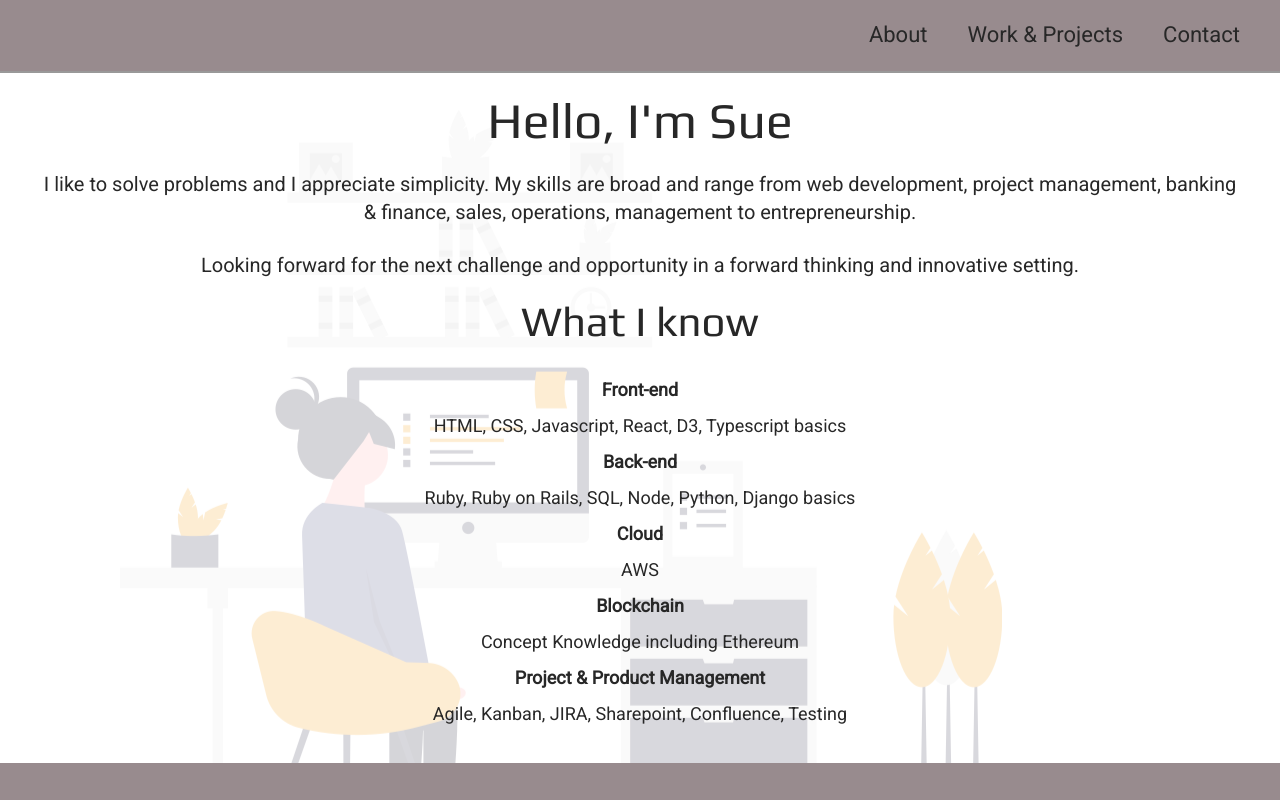
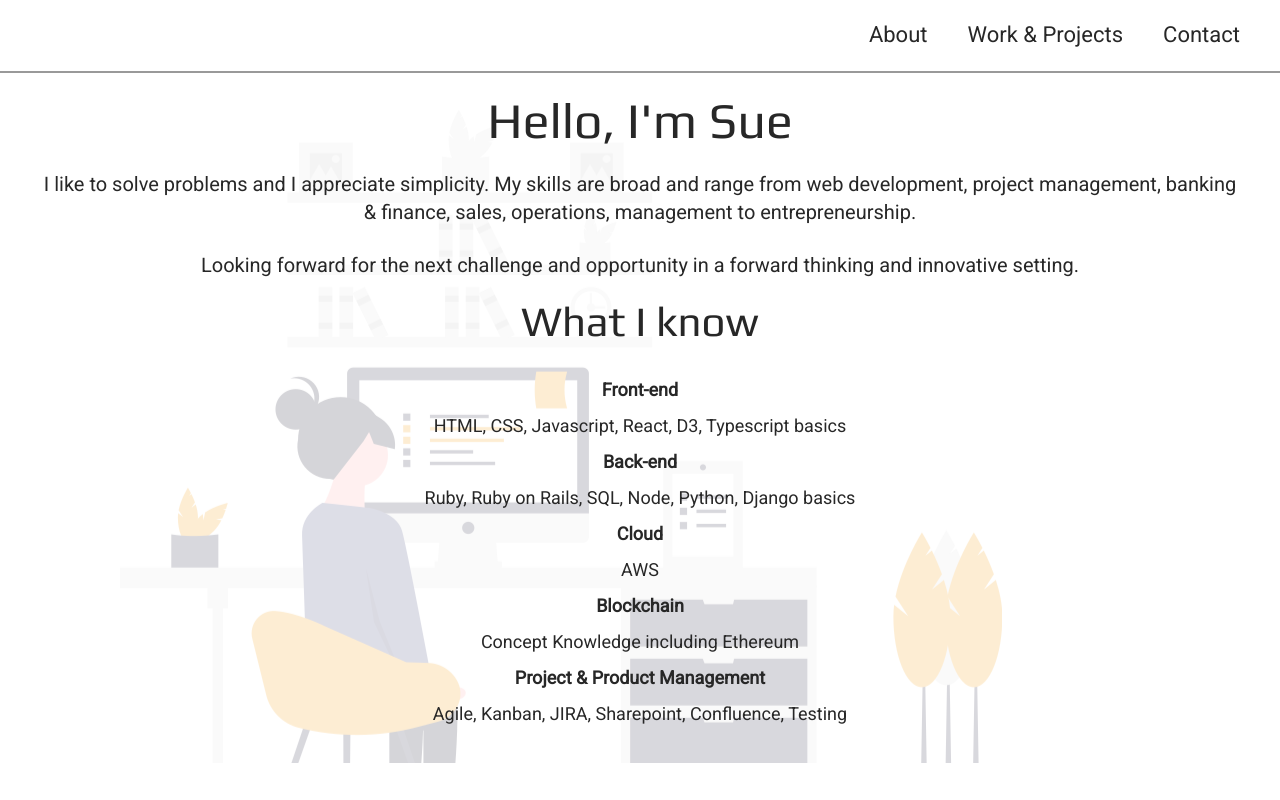
Before and after one commit to swissbusybee/swissbusybee.github.io, a plain HTML site: page index.html in a window 1280 px wide. Shown: the top 800 px of the page. Drawn offline with Linux system fonts and the light colour scheme.

Commit message:
Update style.css

```diff
--- a/css/style.css
+++ b/css/style.css
@@ -1,7 +1,8 @@
 :root {
   --main-white: #f0f0f0;
   --main-pink: #ef798a;
-  --main-gray: #988b8e;
+  --main-gray: #F5F5F5
+    /*#988b8e;*/
   --main-purple: #613f75;
   --main-yellow: #fabc3c;
   --main-black: #272727;
```
